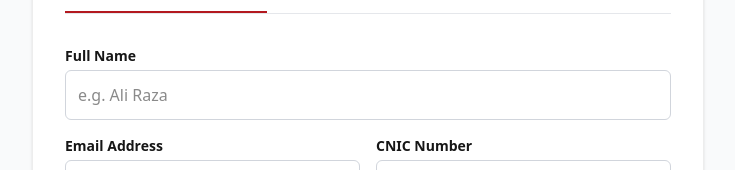
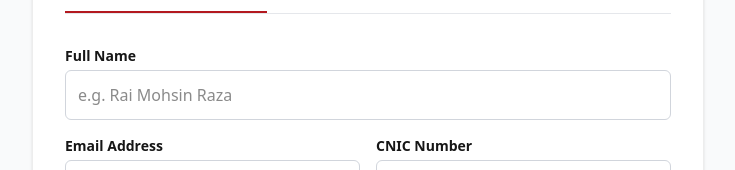
Before and after one commit to TechGuy3286/tutormint, a Next.js app: page /tutor/register in a window 1280 px wide. Shown: the part 274-444 px from the top of the page, without its empty margins (272-1007 px from the left). Built offline with nearby package versions, Linux system fonts and the light colour scheme.

Commit message:
feat: finalize tutor registration system, MongoDB backend, and success modal

```diff
--- a/app/tutor/register/page.tsx
+++ b/app/tutor/register/page.tsx
@@ -100,7 +100,7 @@ export default function TutorRegistration() {
             <div className="space-y-4 animate-in fade-in slide-in-from-right-4">
               <div>
                 <label className="block text-sm font-semibold mb-1">Full Name</label>
-                <input type="text" name="fullName" value={formData.fullName} onChange={handleInputChange} required className="w-full border border-gray-300 rounded-md p-3 focus:outline-none focus:border-[#B3191F]" placeholder="e.g. Ali Raza" />
+                <input type="text" name="fullName" value={formData.fullName} onChange={handleInputChange} required className="w-full border border-gray-300 rounded-md p-3 focus:outline-none focus:border-[#B3191F]" placeholder="e.g. Rai Mohsin Raza" />
               </div>
               <div className="grid grid-cols-1 md:grid-cols-2 gap-4">
                 <div>
@@ -211,7 +211,7 @@ export default function TutorRegistration() {
             </div>
             <h2 className="text-2xl font-extrabold mb-3 text-gray-900">Success!</h2>
             <p className="text-gray-600 mb-8 font-medium leading-relaxed">
-              Tutor Appliction received our team will contact you on your provide contact details
+              Tutor Appliction received our team will contact you on your provided contact details
             </p>
             <button
               onClick={() => window.location.href = '/'}
```
Also changed, not shown: 1 other file (tests, documents, lock files or other folders).
